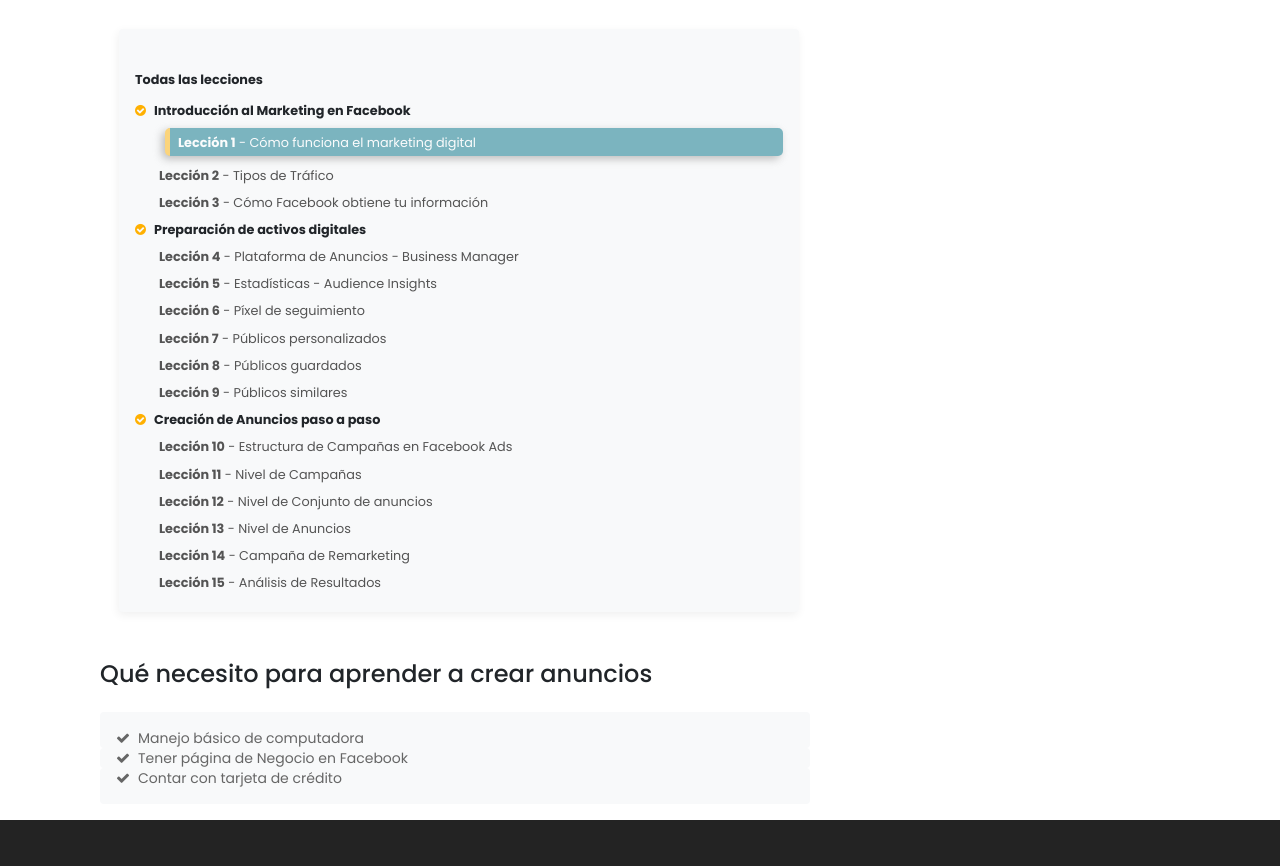
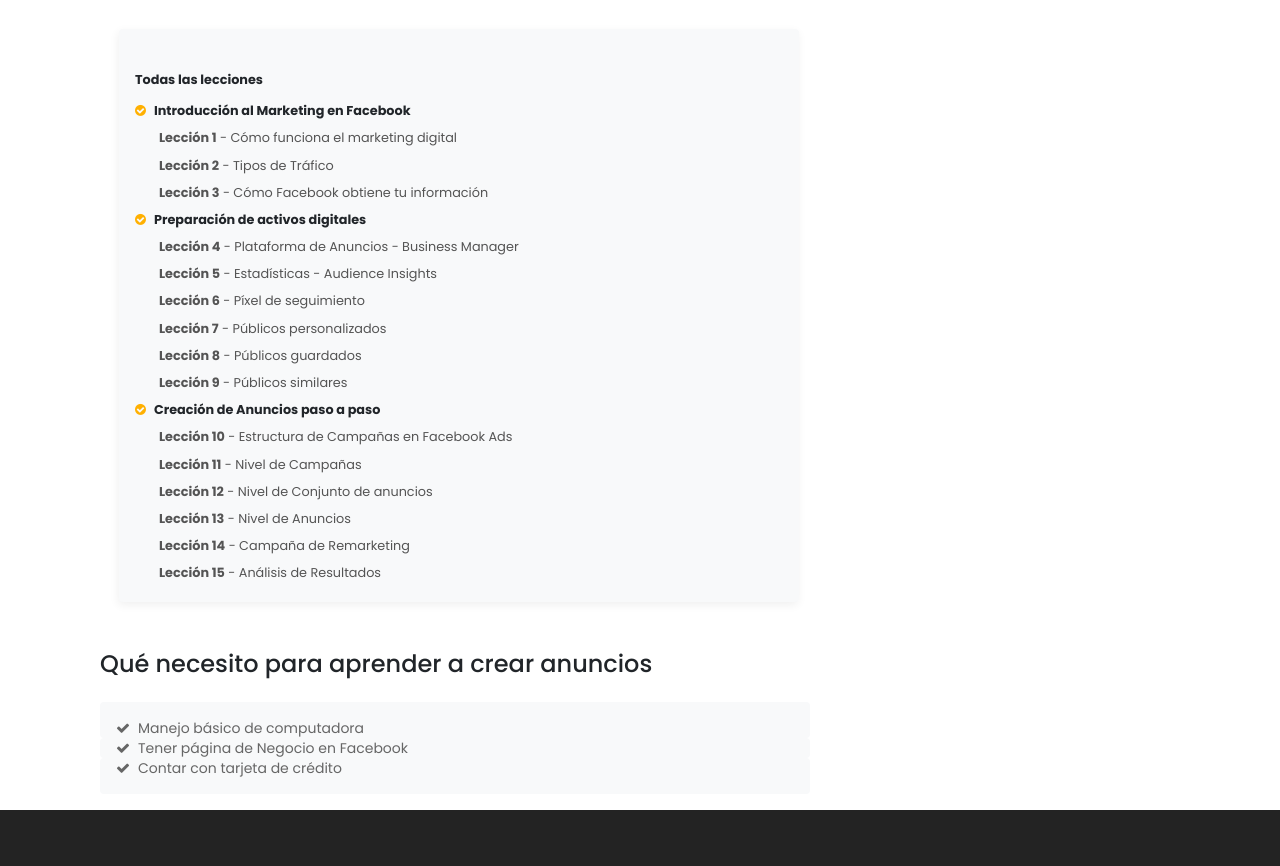
Before and after one commit to Gio-Moreno/mision-digital, a plain HTML site: page cursos/facebook-ads.html in a window 1280 px wide. Shown: the part 1040-1906 px from the top of the page. Drawn offline with Linux system fonts and the light colour scheme; a script that the page names is missing.

Commit message:
Update facebook-ads.html

```diff
--- a/cursos/facebook-ads.html
+++ b/cursos/facebook-ads.html
@@ -195,7 +195,7 @@
 
                             <div>
                                 <h6 class="pt-1 pb-1 "><small><i class="fa fa-check-circle complementary-color mr-2"></i><b>Introducción al Marketing en Facebook</b></small></h6>
-                                <a href="https://misiondigitalagencia.com/cursos/facebook-ads/leccion1"><h6 class="pl-2 pt-1 pb-1 ml-3 gray active-lesson "><small><b>Lección 1</b> - Cómo funciona el marketing digital</small></h6>
+                                <a href="https://misiondigitalagencia.com/cursos/facebook-ads/leccion1"><h6 class="pl-2 pt-1 pb-1 ml-3 gray "><small><b>Lección 1</b> - Cómo funciona el marketing digital</small></h6>
                                 <a href="https://misiondigitalagencia.com/cursos/facebook-ads/leccion2"><h6 class="pl-2 pt-1 pb-1 ml-3 gray "><small><b>Lección 2</b> - Tipos de Tráfico</small></h6></a>
                                 <a href="https://misiondigitalagencia.com/cursos/facebook-ads/leccion3"><h6 class="pl-2 pt-1 pb-1 ml-3 gray "><small><b>Lección 3</b> - Cómo Facebook obtiene tu información</small></h6></a>
                             </div>
```
